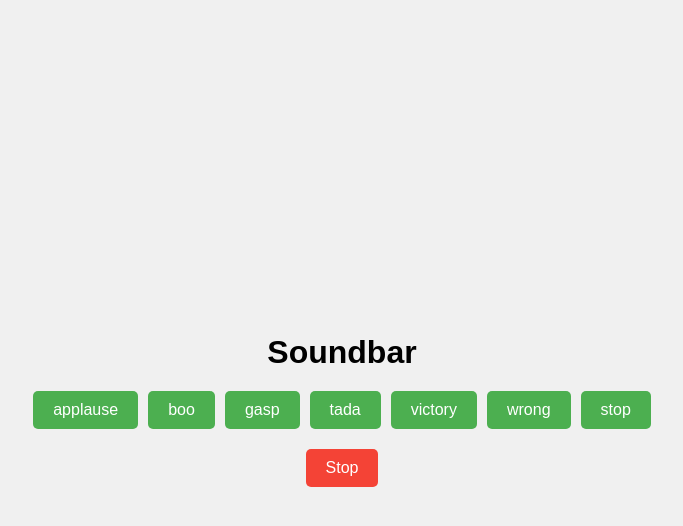
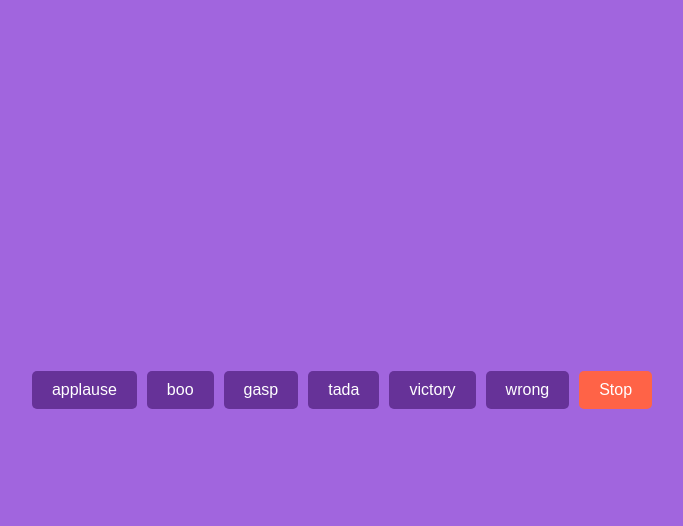
Before and after one commit to acciojob/Soundbar-bhanusharanya, a website: page main.html in a window 1280 px wide. Both pictures are taken after a click on the button "applause". Shown: the whole page, without its empty margins (298-981 px from the left). Drawn offline with Linux system fonts and the light colour scheme.

Commit message:
created a submission

```diff
--- a/main.html
+++ b/main.html
@@ -1,17 +1,24 @@
 <!DOCTYPE html>
 <html lang="en">
 <head>
-  <meta charset="UTF-8">
-  <meta name="viewport" content="width=device-width, initial-scale=1.0">
-  <link rel="stylesheet" href="styles.css">
-  <title>Soundbar</title>
+    <meta charset="UTF-8">
+    <meta name="viewport" content="width=device-width, initial-scale=1.0">
+    <title>Sound Board</title>
+    <link rel="stylesheet" href="styles.css">
 </head>
 <body>
-  <h1>Soundbar</h1>
-  <section id="buttons">
-    <!-- Buttons will be generated dynamically by JavaScript -->
-  </section>
-  <button class="stop">Stop</button>
-  <script src="script.js"></script>
+    <div id="buttons">
+        <button class="btn" data-sound="sounds/applause.mp3">applause</button>
+        <button class="btn" data-sound="sounds/boo.mp3">boo</button>
+        <button class="btn" data-sound="sounds/gasp.mp3">gasp</button>
+        <button class="btn" data-sound="sounds/tada.mp3">tada</button>
+        <button class="btn" data-sound="sounds/victory.mp3">victory</button>
+        <button class="btn" data-sound="sounds/wrong.mp3">wrong</button>
+        <button class="stop">Stop</button>
+    </div>
+
+    <audio id="audioPlayer"></audio>
+
+    <script src="script.js"></script>
 </body>
 </html>
--- a/script.js
+++ b/script.js
@@ -1,34 +1,26 @@
-//your JS code here. If required.
-document.addEventListener('DOMContentLoaded', () => {
-  const sounds = ['applause', 'boo', 'gasp','tada','victory','wrong','stop']; // Add your sound file names here
-  const buttonsContainer = document.getElementById('buttons');
+document.addEventListener('DOMContentLoaded', function() {
+    const buttons = document.querySelectorAll('.btn');
+    const stopButton = document.querySelector('.stop');
+    const audioPlayer = document.getElementById('audioPlayer');
 
-  // Function to create buttons for each sound
-  sounds.forEach(sound => {
-    const btn = document.createElement('button');
-    btn.className = 'btn';
-    btn.textContent = sound;
-    btn.addEventListener('click', () => playSound(sound));
-    buttonsContainer.appendChild(btn);
-  });
+    buttons.forEach(button => {
+        button.addEventListener('click', function() {
+            const soundFile = this.getAttribute('data-sound');
+            playSound(soundFile);
+        });
+    });
 
-  const stopBtn = document.querySelector('.stop');
-  stopBtn.addEventListener('click', stopSound);
+    stopButton.addEventListener('click', function() {
+        stopSound();
+    });
 
-  let currentSound = null;
+    function playSound(soundFile) {
+        audioPlayer.src = soundFile;
+        audioPlayer.play();
+    }
 
-  // Function to play the sound
-  function playSound(sound) {
-    stopSound();
-    currentSound = new Audio(`./sounds/${sound}.mp3`);
-    currentSound.play();
-  }
-
-  // Function to stop the sound
-  function stopSound() {
-    if (currentSound) {
-      currentSound.pause();
-      currentSound.currentTime = 0;
+    function stopSound() {
+        audioPlayer.pause();
+        audioPlayer.currentTime = 0;
     }
-  }
 });
--- a/styles.css
+++ b/styles.css
@@ -1,4 +1,3 @@
-/*  your css code here. If applicable */
 body {
     font-family: Arial, sans-serif;
     display: flex;
@@ -7,15 +6,12 @@ body {
     justify-content: center;
     height: 100vh;
     margin: 0;
-  background-color: #f0f0f0;
-}
-
-h1 {
-  margin-bottom: 20px;
+    background-color: #a165de;
 }
 
 #buttons {
     display: flex;
+    flex-wrap: wrap;
     gap: 10px;
     margin-bottom: 20px;
 }
@@ -23,17 +19,22 @@ h1 {
 .btn, .stop {
     padding: 10px 20px;
     font-size: 16px;
+    background-color: #663298;
+    color: white;
     border: none;
+    border-radius: 5px;
     cursor: pointer;
-  border-radius: 5px;
+    transition: background-color 0.3s ease;
 }
 
-.btn {
-  background-color: #4CAF50;
-  color: white;
+.btn:hover {
+    background-color: #4a2275;
 }
 
 .stop {
-  background-color: #f44336;
-  color: white;
+    background-color: #ff6347;
 }
+
+.stop:hover {
+    background-color: #e53a28;
+}
```
Lines whose indentation alone changed are shown as unchanged.
